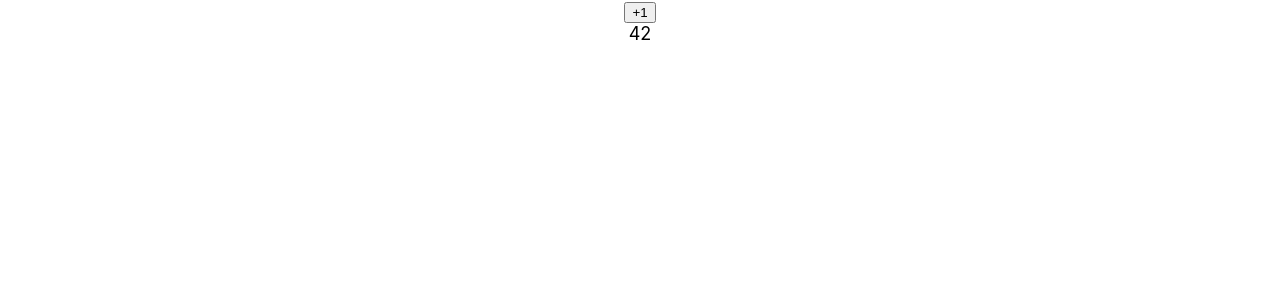
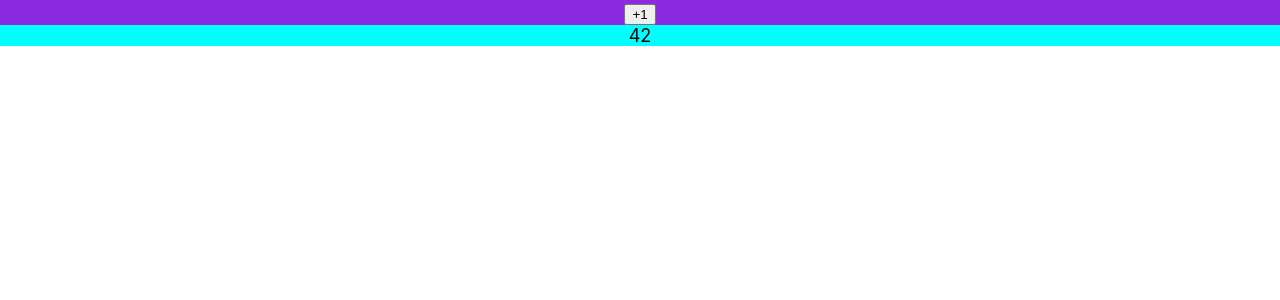
Before and after one commit to TechFrance2/clickerticker, a React (Create React App) app: page / in a window 1280 px wide. Shown: the top 300 px of the page. Built offline with nearby package versions, Linux system fonts and the light colour scheme.

Commit message:
changed background colors

```diff
--- a/src/App.css
+++ b/src/App.css
@@ -1,13 +1,11 @@
 .App {
   text-align: center;
-  font-size: large;
+  font-size: larger;
+  background-color: blueviolet;
 }
 
-.App-logo {
-  height: 40vmin;
-  pointer-events: none;
-}
 .Message {
   text-align: center;
   font-size: large;
+  background-color: aqua;
 }
```
